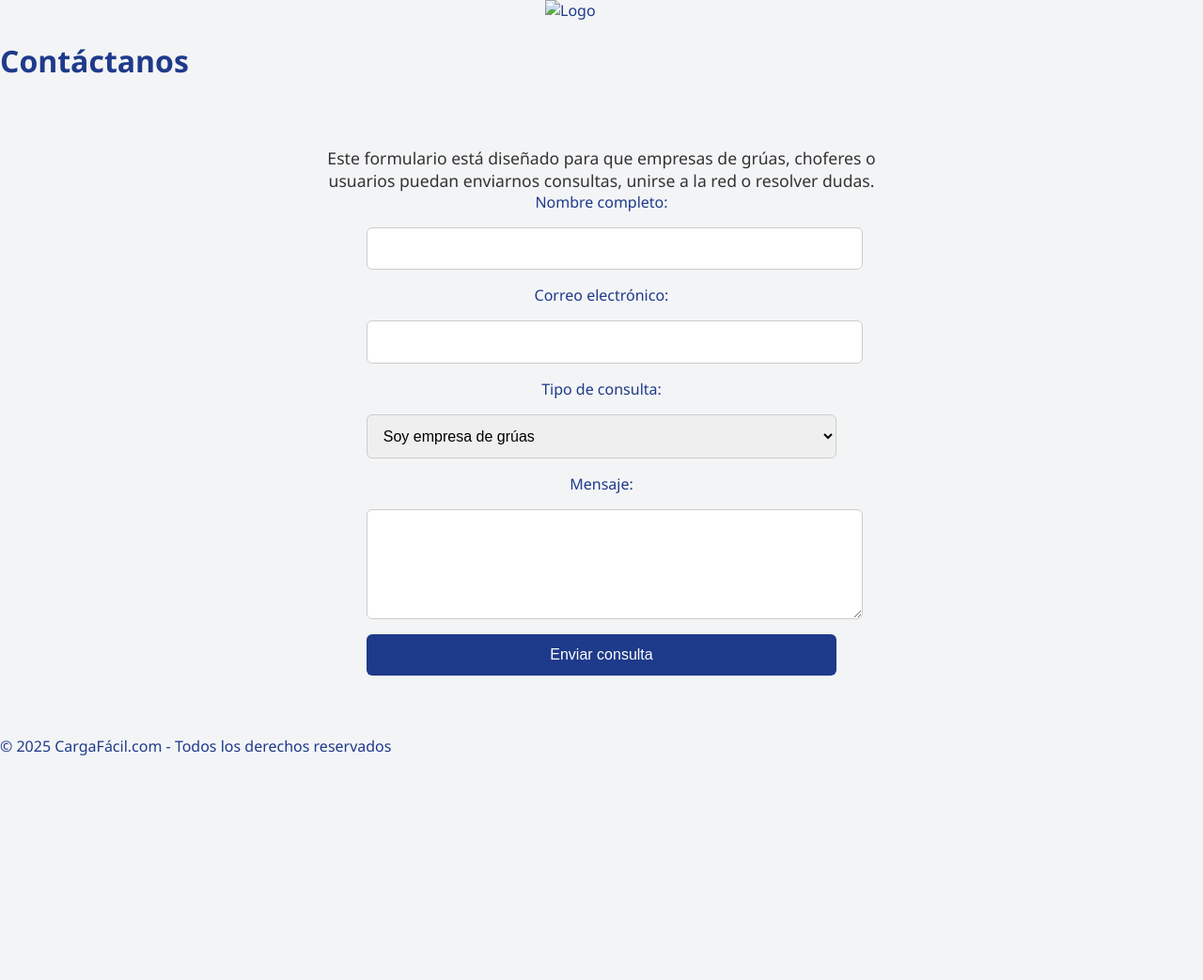
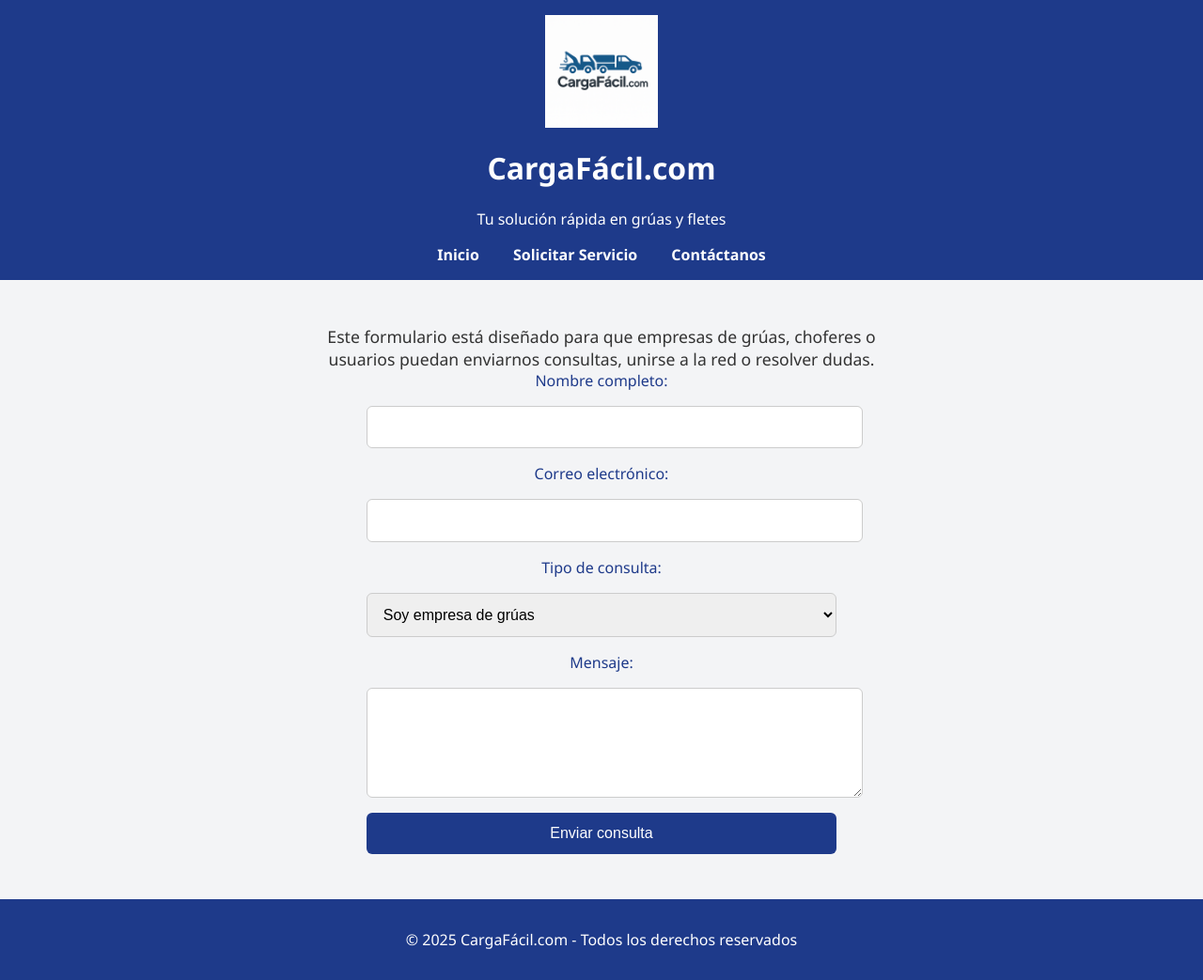
Before and after one commit to ledinv/CargaFacil-Web, a plain HTML site: page contacto.html in a window 1280 px wide. Shown: the whole page at 94% size. Before the commit the page ends 821 px from the top, so only its background shows below. Drawn offline with Linux system fonts and the light colour scheme; files whose address does not match are found by name.

Commit message:
Update contacto.html

```diff
--- a/contacto.html
+++ b/contacto.html
@@ -7,10 +7,7 @@
   <link rel="stylesheet" href="css/styles.css" />
 </head>
 <body>
-  <header>
-    <img src="img/logo-cargafacil.svg" alt="Logo" class="logo" />
-    <h1>Contáctanos</h1>
-  </header>
+  <header></header>
 
   <main class="hero">
     <p>Este formulario está diseñado para que empresas de grúas, choferes o usuarios puedan enviarnos consultas, unirse a la red o resolver dudas.</p>
@@ -37,10 +34,9 @@
     </form>
   </main>
 
-  <footer>
-    <p>&copy; 2025 CargaFácil.com - Todos los derechos reservados</p>
-  </footer>
+  <footer></footer>
 
+  <script src="script/includeHeaderFooter.js"></script>
   <script src="script/main.js"></script>
 </body>
 </html>
```
